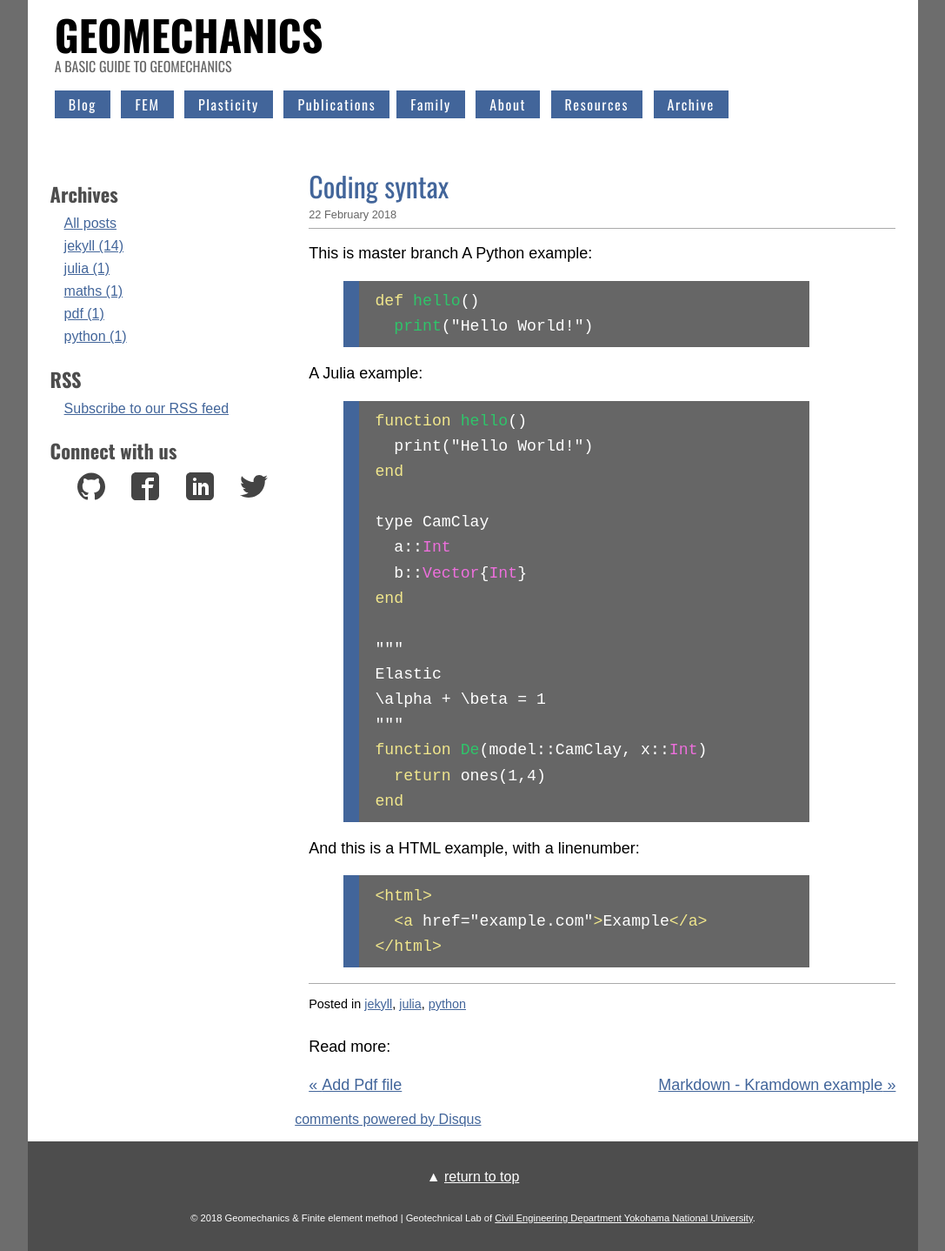
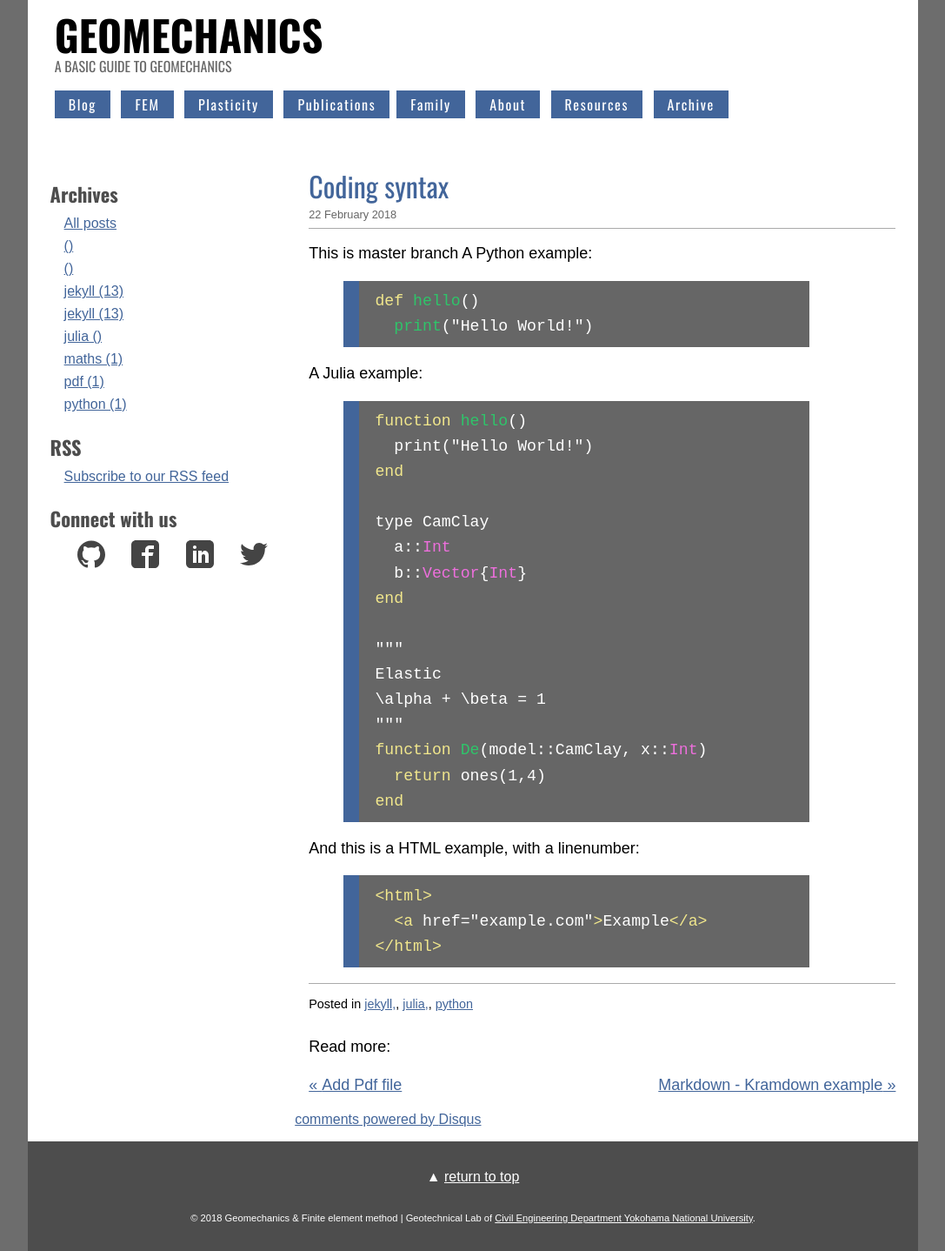
Before and after one commit to quangvunp/geomechanics, a Jekyll site: the page built from _posts/2018-02-22-coding-syntax.md, in a window 1280 px wide. Shown: the whole page at 87% size, without its empty margins (96-1183 px from the left). Built offline with Jekyll 4.4.1, drawn with Linux system fonts in a browser that asks for light colours; comment, search, counter and statistics services are not loaded.

Commit message:
Update 2018-02-22-coding-syntax.md

```diff
--- a/_posts/2018-02-22-coding-syntax.md
+++ b/_posts/2018-02-22-coding-syntax.md
@@ -2,7 +2,7 @@
 layout: post
 title:  "Coding syntax"
 date:   2018-02-22
-tags: [jekyll, julia, python]
+tags: jekyll, julia, python
 ---
 
 
```
